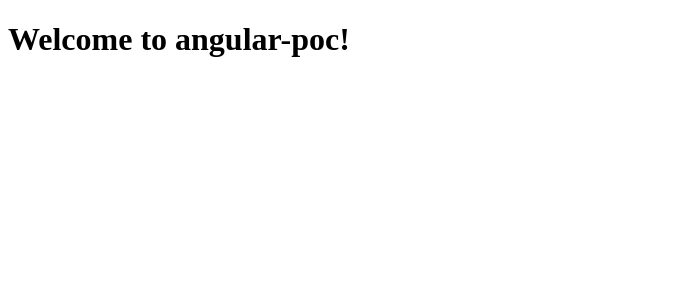
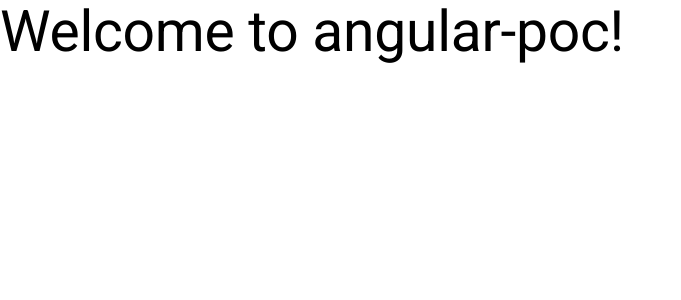
Before and after one commit to davidemess/angular-poc, an Angular app: page / in a window 1280 px wide. Shown: the top 300 px of the page, without its empty margins (0-681 px from the left). Built offline with nearby package versions, Linux system fonts and the light colour scheme.

Commit message:
Add Angular Material

```diff
--- a/angular.json
+++ b/angular.json
@@ -56,6 +56,7 @@
               }
             ],
             "styles": [
+              "@angular/material/prebuilt-themes/magenta-violet.css",
               "src/styles.scss"
             ],
             "scripts": []
@@ -115,6 +116,7 @@
               }
             ],
             "styles": [
+              "@angular/material/prebuilt-themes/magenta-violet.css",
               "src/styles.scss"
             ],
             "scripts": []
--- a/package.json
+++ b/package.json
@@ -11,10 +11,12 @@
   "private": true,
   "dependencies": {
     "@angular/animations": "^18.2.0",
+    "@angular/cdk": "^18.2.14",
     "@angular/common": "^18.2.0",
     "@angular/compiler": "^18.2.0",
     "@angular/core": "^18.2.0",
     "@angular/forms": "^18.2.0",
+    "@angular/material": "^18.2.14",
     "@angular/platform-browser": "^18.2.0",
     "@angular/platform-browser-dynamic": "^18.2.0",
     "@angular/router": "^18.2.0",
--- a/src/app/app.config.ts
+++ b/src/app/app.config.ts
@@ -2,7 +2,8 @@
 import { provideRouter } from '@angular/router';
 
 import { routes } from './app.routes';
+import { provideAnimationsAsync } from '@angular/platform-browser/animations/async';
 
 export const appConfig: ApplicationConfig = {
-  providers: [provideZoneChangeDetection({ eventCoalescing: true }), provideRouter(routes)]
+  providers: [provideZoneChangeDetection({ eventCoalescing: true }), provideRouter(routes), provideAnimationsAsync()]
 };
--- a/src/index.html
+++ b/src/index.html
@@ -6,8 +6,10 @@
   <base href="/">
   <meta name="viewport" content="width=device-width, initial-scale=1">
   <link rel="icon" type="image/x-icon" href="favicon.ico">
+  <link href="https://fonts.googleapis.com/css2?family=Roboto:wght@300;400;500&display=swap" rel="stylesheet">
+  <link href="https://fonts.googleapis.com/icon?family=Material+Icons" rel="stylesheet">
 </head>
-<body>
+<body class="mat-typography">
   <app-root></app-root>
 </body>
 </html>
--- a/src/styles.scss
+++ b/src/styles.scss
@@ -1 +1,4 @@
 /* You can add global styles to this file, and also import other style files */
+
+html, body { height: 100%; }
+body { margin: 0; font-family: Roboto, "Helvetica Neue", sans-serif; }
```
Also changed, not shown: 1 other file (tests, documents, lock files or other folders).
